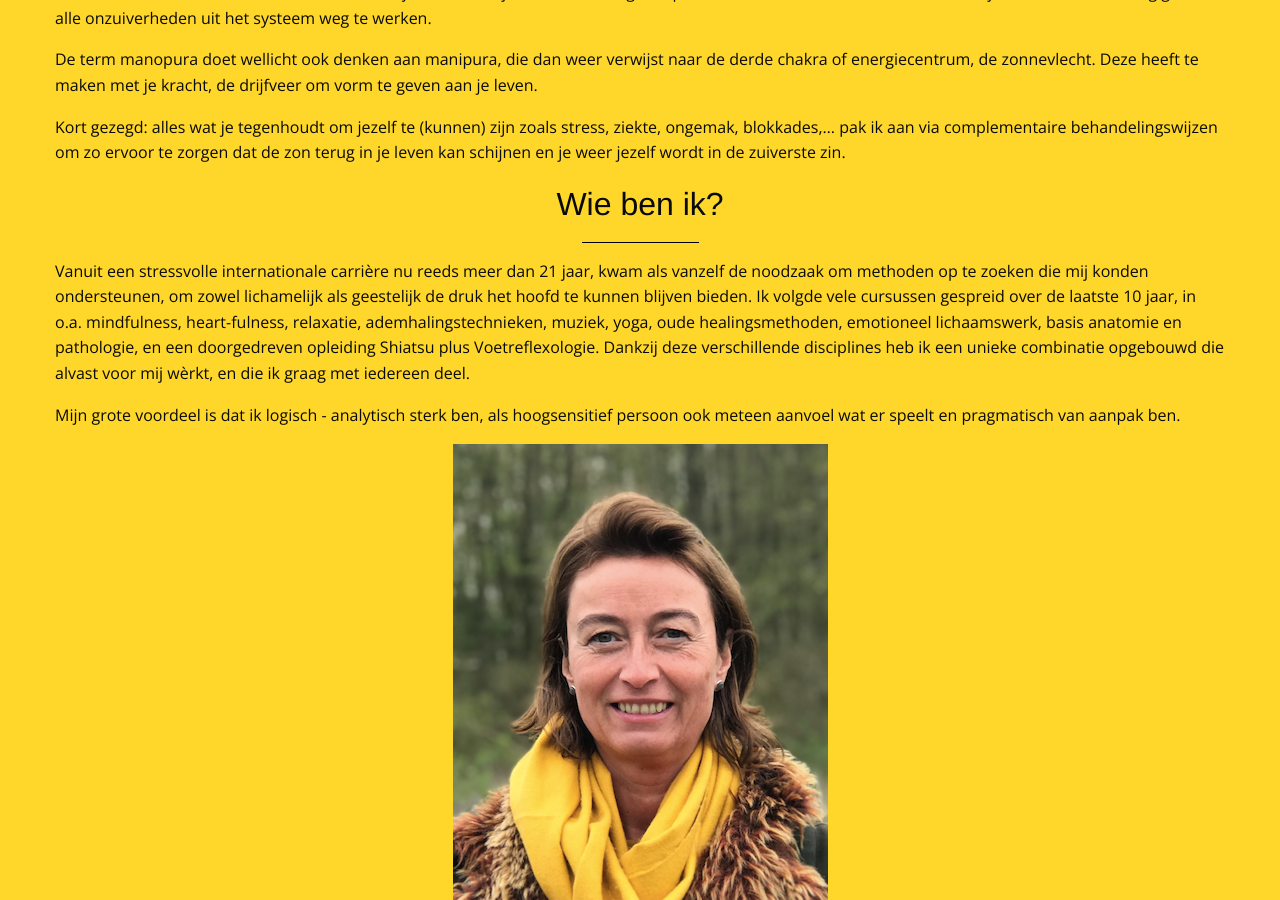
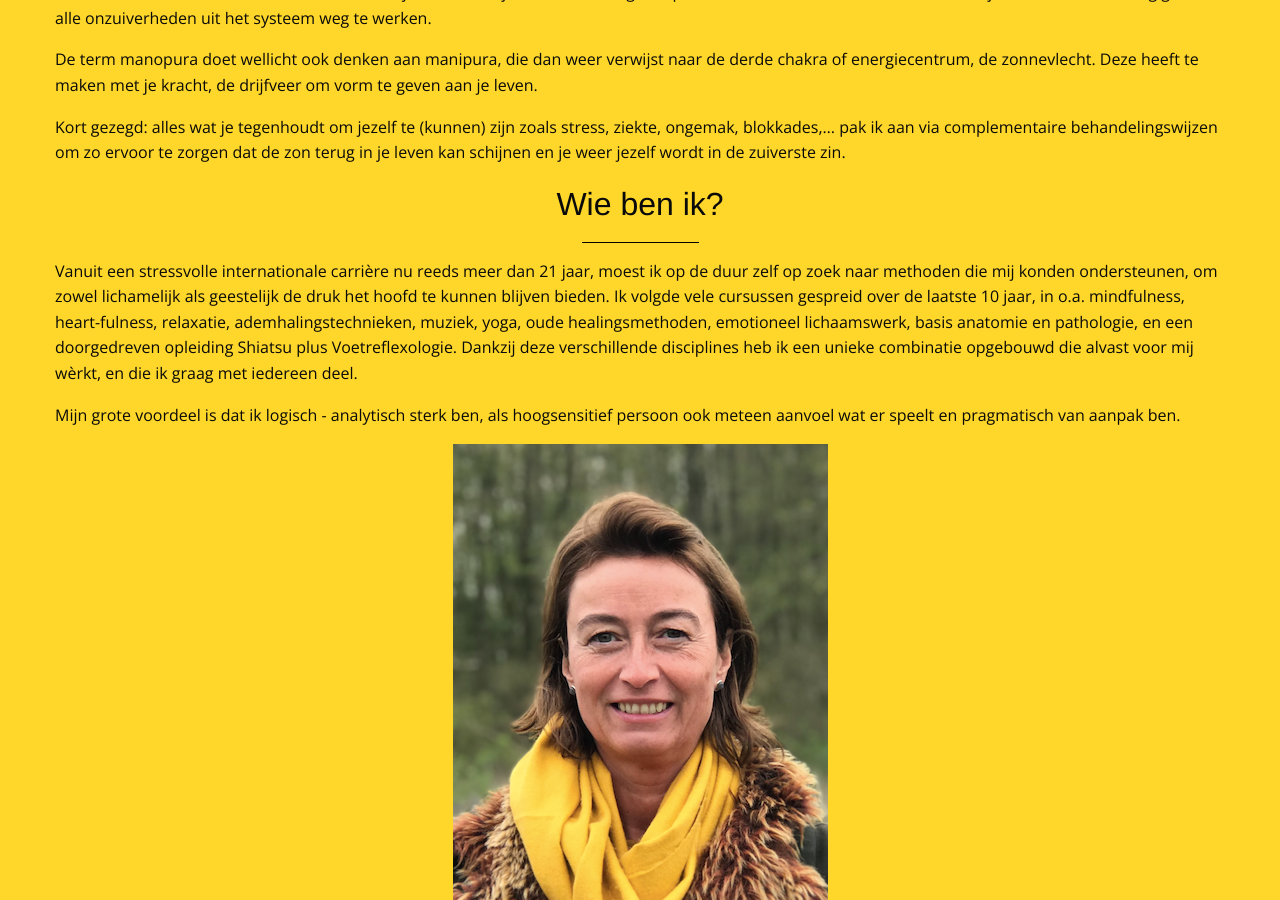
Before and after one commit to manopura/manopura.github.io, a Jekyll site: the page built from index.md, in a window 1280 px wide and 900 px high, scrolled down 635 px. Built offline with Jekyll 4.4.1, drawn with Linux system fonts in a browser that asks for light colours; nearby versions of some CDN libraries.

Commit message:
Update index.md

```diff
--- a/index.md
+++ b/index.md
@@ -19,7 +19,7 @@ Kort gezegd: alles wat je tegenhoudt om jezelf te (kunnen) zijn zoals stress, zi
 
 # Wie ben ik?
 
-Vanuit een stressvolle internationale carrière nu reeds meer dan 21 jaar, kwam als vanzelf de noodzaak om methoden op te zoeken die mij konden ondersteunen, om zowel lichamelijk als geestelijk de druk het hoofd te kunnen blijven bieden.
+Vanuit een stressvolle internationale carrière nu reeds meer dan 21 jaar, moest ik op de duur zelf op zoek naar methoden die mij konden ondersteunen, om zowel lichamelijk als geestelijk de druk het hoofd te kunnen blijven bieden.
 Ik volgde vele cursussen gespreid over de laatste 10 jaar, in o.a. mindfulness, heart-fulness, relaxatie, ademhalingstechnieken, muziek, yoga, oude healingsmethoden, emotioneel lichaamswerk, basis anatomie en pathologie, en een doorgedreven opleiding Shiatsu plus Voetreflexologie. Dankzij deze verschillende disciplines heb ik een unieke combinatie opgebouwd die alvast voor mij wèrkt, en die ik graag met iedereen deel.
 
 Mijn grote voordeel is dat ik logisch - analytisch sterk ben, als hoogsensitief persoon ook meteen aanvoel wat er speelt en pragmatisch van aanpak ben.
```
